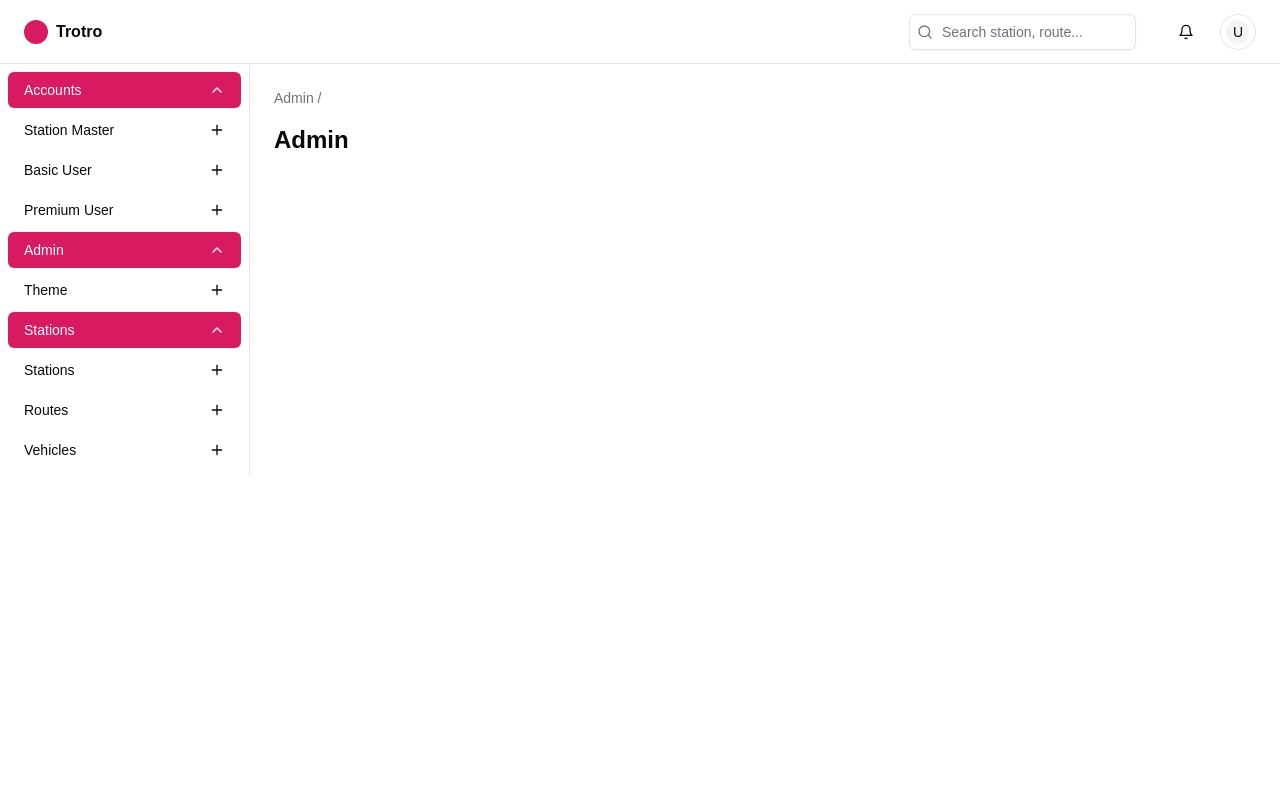
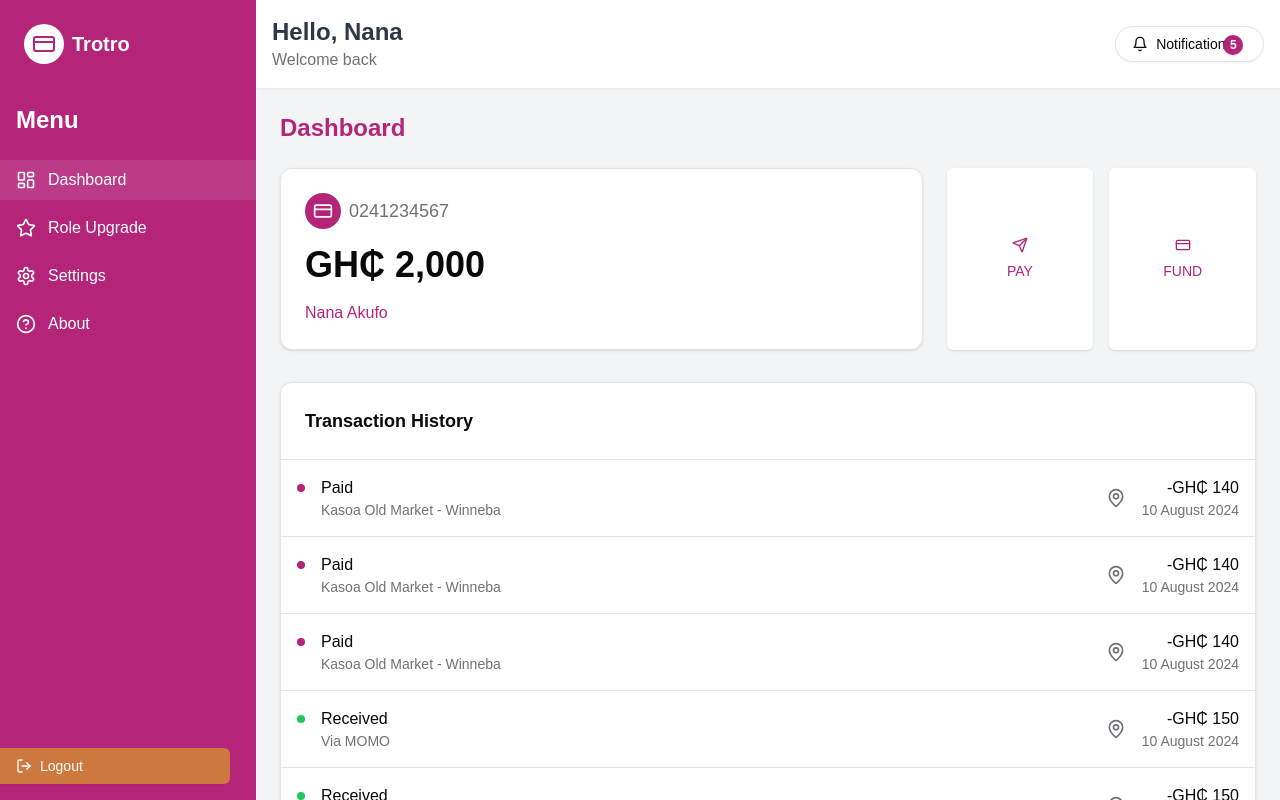
Before and after one commit to 404SolutionsGH/trotrolive-front, a Next.js app: page /admin in a window 1280 px wide. Built offline with nearby package versions, Linux system fonts and the light colour scheme.

Commit message:
Refactor admin layout and header; add Badge component and enhance dashboard UI

```diff
--- a/app/(dashboard)/admin/page.tsx
+++ b/app/(dashboard)/admin/page.tsx
@@ -1,20 +1,72 @@
 "use client"
 
-import Link from "next/link"
+import { CreditCard, MapPin, Send } from 'lucide-react'
+
+import { Button } from "@/components/ui/button"
+import { Card, CardContent } from "@/components/ui/card"
 
 
 export default function Admin() {
   return (
-    <div className="space-y-6">
-      <div>
-        <nav className="mb-4 text-sm text-muted-foreground">
-          <Link className="hover:text-foreground" href="#">
-            Admin
-          </Link>
-          {" / "}
-        </nav>
-        <h1 className="text-2xl font-semibold">Admin</h1>
+    <main className="p-6">
+      <h2 className="mb-6 text-2xl font-semibold text-[#B4257A]">Dashboard</h2>
+
+      <div className="mb-8 grid gap-6 md:grid-cols-3">
+        <Card className="col-span-2">
+          <CardContent className="flex flex-col gap-4 p-6">
+            <div className="flex items-center gap-2">
+              <div className="rounded-full bg-[#B4257A] p-2">
+                <CreditCard className="h-5 w-5 text-white" />
+              </div>
+              <span className="text-lg text-muted-foreground">0241234567</span>
+            </div>
+            <div className="text-4xl font-bold">GH₵ 2,000</div>
+            <div className="text-[#B4257A]">Nana Akufo</div>
+          </CardContent>
+        </Card>
+        <div className="grid grid-cols-2 gap-4">
+          <Button className="flex h-auto flex-col items-center justify-center gap-2 bg-white p-6 text-[#B4257A] hover:bg-white/90">
+            <Send className="h-10 w-10" />
+            <span>PAY</span>
+          </Button>
+          <Button className="flex h-auto flex-col items-center justify-center gap-2 bg-white p-6 text-[#B4257A] hover:bg-white/90">
+            <CreditCard className="h-10 w-10" />
+            <span className=''>FUND</span>
+          </Button>
+        </div>
       </div>
-    </div>
+
+      <Card>
+        <CardContent className="p-0">
+          <div className="p-6">
+            <h3 className="text-lg font-semibold">Transaction History</h3>
+          </div>
+          {[
+            { type: "Paid", location: "Kasoa Old Market - Winneba", amount: "-GH₵ 140" },
+            { type: "Paid", location: "Kasoa Old Market - Winneba", amount: "-GH₵ 140" },
+            { type: "Paid", location: "Kasoa Old Market - Winneba", amount: "-GH₵ 140" },
+            { type: "Received", location: "Via MOMO", amount: "-GH₵ 150" },
+            { type: "Received", location: "Via MOMO", amount: "-GH₵ 150" },
+          ].map((transaction, index) => (
+            <div key={index} className="flex items-center justify-between border-t p-4">
+              <div className="flex items-start gap-4">
+                <div className={`h-2 w-2 translate-y-2 rounded-full ${transaction.type === "Paid" ? "bg-[#B4257A]" : "bg-green-500"}`} />
+                <div>
+                  <div className="font-medium">{transaction.type}</div>
+                  <div className="text-sm text-muted-foreground">{transaction.location}</div>
+                </div>
+              </div>
+              <div className="flex items-center gap-4">
+                <MapPin className="h-5 w-5 text-muted-foreground" />
+                <div className="text-right">
+                  <div className="font-medium">{transaction.amount}</div>
+                  <div className="text-sm text-muted-foreground">10 August 2024</div>
+                </div>
+              </div>
+            </div>
+          ))}
+        </CardContent>
+      </Card>
+    </main>
   )
 }
--- a/components/header.tsx
+++ b/components/header.tsx
@@ -1,55 +1,22 @@
-import { Bell, Search } from "lucide-react"
-import Link from "next/link"
-import { Avatar, AvatarFallback } from "@/components/ui/avatar"
+import { Bell } from 'lucide-react'
+
+import { Badge } from "@/components/ui/badge"
 import { Button } from "@/components/ui/button"
-import { Input } from "@/components/ui/input"
-import {
-  DropdownMenu,
-  DropdownMenuContent,
-  DropdownMenuItem,
-  DropdownMenuTrigger,
-} from "@/components/ui/dropdown-menu"
 
 export function Header() {
   return (
-    <header className="flex h-16 items-center border-b px-4 lg:px-6">
-      <Link className="flex items-center gap-2 font-semibold" href="#">
-        <div className="h-6 w-6 rounded-full bg-[#D81B60]" />
-        Trotro
-      </Link>
-      <div className="ml-auto flex items-center gap-4">
-        <form className="hidden lg:block">
-          <div className="flex-1 justify-center max-w-sm mx-4">
-            <div className="relative">
-              <Search className="absolute left-2 top-2.5 h-4 w-4 text-muted-foreground" />
-              <Input placeholder="Search station, route..." className="pl-8" />
-            </div>
-          </div>
-        </form>
-        <Button size="icon" variant="ghost">
-          <Bell className="h-4 w-4" />
-          <span className="sr-only">Notifications</span>
-        </Button>
-        <DropdownMenu>
-          <DropdownMenuTrigger asChild>
-            <Button
-              className="rounded-full border border-border"
-              size="icon"
-              variant="ghost"
-            >
-              <Avatar className="h-6 w-6">
-                <AvatarFallback>U</AvatarFallback>
-              </Avatar>
-              <span className="sr-only">Toggle user menu</span>
-            </Button>
-          </DropdownMenuTrigger>
-          <DropdownMenuContent align="end">
-            <DropdownMenuItem>Profile</DropdownMenuItem>
-            <DropdownMenuItem>Settings</DropdownMenuItem>
-            <DropdownMenuItem>Logout</DropdownMenuItem>
-          </DropdownMenuContent>
-        </DropdownMenu>
+    <header className="flex items-center justify-between bg-white p-4 shadow-sm">
+      <div>
+        <h1 className="text-2xl font-semibold text-[#2D3748]">Hello, Nana</h1>
+        <p className="text-muted-foreground">Welcome back</p>
       </div>
+      <Button variant="outline" className="relative justify-start w-[15%] rounded-full">
+        <Bell className="h-5 w-5" />
+        <span className="text-sm">Notifications</span>
+        <div className='justify-end'>
+          <Badge className="absolute right-5 top-2 h-5 w-5 rounded-full bg-[#B4257A] pl-1.5 text-white">5</Badge>
+        </div>
+      </Button>
     </header>
   )
 }
--- a/components/layout/admin-layout.tsx
+++ b/components/layout/admin-layout.tsx
@@ -7,13 +7,13 @@ export default function AdminLayout({
   children: React.ReactNode
 }) {
   return (
-    <div className="min-h-screen bg-background">
-      <Header />
-      <div className="flex">
+    <div className="flex h-screen bg-gray-100">
         <Sidebar />
-        <main className="flex-1 p-4 lg:p-6">
+        <div className="flex-1 overflow-auto">
+        <Header />
+
           {children}
-        </main>
+
       </div>
     </div>
   )
--- a/components/sidebar.tsx
+++ b/components/sidebar.tsx
@@ -1,143 +1,61 @@
 "use client"
 
-import { ChevronDown, Plus } from "lucide-react"
+import { CreditCard, HelpCircle, LayoutDashboard, LogOut, Settings, Star } from 'lucide-react'
 import Link from "next/link"
 import { Button } from "@/components/ui/button"
-import { usePathname } from "next/navigation"
-import { useState } from "react"
 
 export function Sidebar() {
 
-    const [sidebarOpen, setSidebarOpen] = useState({
-        accounts: true,
-        admin: true,
-        stations: true,
-    })
-
-  const pathname = usePathname()
-
   return (
-    <aside className="w-[250px] border-r">
-      <nav className="grid gap-1 p-2">
-        <div className="grid gap-1">
+    <div className="hidden w-64 flex-col bg-[#B4257A] text-white md:flex">
+        <div className="p-6">
+          <div className="flex items-center gap-2">
+            <div className="rounded-full bg-white p-2">
+              <CreditCard className="h-6 w-6 text-[#B4257A]" />
+            </div>
+            <span className="text-xl font-semibold">Trotro</span>
+          </div>
+        </div>
+        <nav className="flex-1 space-y-2 py-4">
+          <h2 className="mb-6 px-4 text-2xl font-bold">Menu</h2>
+          <Link
+            href="#"
+            className="flex items-center gap-3 rounded-none bg-white/10 px-4 py-2 text-white transition-colors hover:bg-white/20"
+          >
+            <LayoutDashboard className="h-5 w-5" />
+            Dashboard
+          </Link>
+          <Link
+            href="#"
+            className="flex items-center gap-3 rounded-none px-4 py-2 text-white transition-colors hover:bg-white/20"
+          >
+            <Star className="h-5 w-5" />
+            Role Upgrade
+          </Link>
+          <Link
+            href="#"
+            className="flex items-center gap-3 rounded-none px-4 py-2 text-white transition-colors hover:bg-white/20"
+          >
+            <Settings className="h-5 w-5" />
+            Settings
+          </Link>
+          <Link
+            href="#"
+            className="flex items-center gap-3 rounded-none px-4 py-2 text-white transition-colors hover:bg-white/20"
+          >
+            <HelpCircle className="h-5 w-5" />
+            About
+          </Link>
+        </nav>
+        <div className="w-[90%] py-4">
           <Button
-            className="justify-between bg-[#D81B60] text-white hover:bg-[#C2185B]"
-            variant="ghost"
-            onClick={() => setSidebarOpen({ ...sidebarOpen, accounts: !sidebarOpen.accounts })}
+            variant="secondary"
+            className="w-full justify-start gap-2 rounded-l-none rounded-r-md bg-[#CD783F] text-white hover:bg-[#CD783F]/90"
           >
-            Accounts
-            <ChevronDown className={`h-4 w-4 transition-transform ${sidebarOpen.accounts ? 'rotate-180' : ''}`} />
+            <LogOut className="h-5 w-5" />
+            Logout
           </Button>
-
-          {sidebarOpen.accounts && (
-            <>
-            <Link href="/admin/users">
-            <Button
-              className={`justify-between w-full ${
-                pathname.startsWith('/users') ? 'bg-muted' : ''
-              }`}
-              variant="ghost"
-            >
-              Station Master
-              <Plus className="h-4 w-4" />
-            </Button>
-          </Link>
-          <Link href="/admin/users">
-            <Button
-              className={`justify-between w-full ${
-                pathname.startsWith('/users') ? 'bg-muted' : ''
-              }`}
-              variant="ghost"
-            >
-              Basic User
-              <Plus className="h-4 w-4" />
-            </Button>
-          </Link>
-          <Link href="/admin/users">
-            <Button
-              className={`justify-between w-full ${
-                pathname.startsWith('/users') ? 'bg-muted' : ''
-              }`}
-              variant="ghost"
-            >
-              Premium User
-              <Plus className="h-4 w-4" />
-            </Button>
-          </Link>
-          </>
-        )}
         </div>
-
-        <div className="grid gap-1">
-          <Button
-            className="justify-between bg-[#D81B60] text-white hover:bg-[#C2185B]"
-            variant="ghost"
-            onClick={() => setSidebarOpen({ ...sidebarOpen, admin: !sidebarOpen.admin })}
-          >
-            Admin
-            <ChevronDown className={`h-4 w-4 transition-transform ${sidebarOpen.admin ? 'rotate-180' : ''}`} />
-          </Button>
-
-        {sidebarOpen.admin && (
-          <Link href="/admin/theme">
-            <Button className="justify-between w-full" variant="ghost">
-              Theme
-              <Plus className="h-4 w-4" />
-            </Button>
-          </Link>
-        )}
-        </div>
-
-        <div className="grid gap-1">
-          <Button
-            className="justify-between bg-[#D81B60] text-white hover:bg-[#C2185B]"
-            variant="ghost"
-            onClick={() => setSidebarOpen({ ...sidebarOpen, stations: !sidebarOpen.stations })}
-          >
-            Stations
-            <ChevronDown className={`h-4 w-4 transition-transform ${sidebarOpen.stations ? 'rotate-180' : ''}`} />
-          </Button>
-
-          {sidebarOpen.stations && (
-        <>
-          <Link href="/admin/stations">
-            <Button
-              className={`justify-between w-full ${
-                pathname === '/stations' ? 'bg-muted' : ''
-              }`}
-              variant="ghost"
-            >
-              Stations
-              <Plus className="h-4 w-4" />
-            </Button>
-          </Link>
-          <Link href="/admin/routes">
-            <Button
-              className={`justify-between w-full ${
-                pathname === '/routes' ? 'bg-muted' : ''
-              }`}
-              variant="ghost"
-            >
-              Routes
-              <Plus className="h-4 w-4" />
-            </Button>
-          </Link>
-          <Link href="/admin/vehicles">
-            <Button
-              className={`justify-between w-full ${
-                pathname === '/vehicles' ? 'bg-muted' : ''
-              }`}
-              variant="ghost"
-            >
-              Vehicles
-              <Plus className="h-4 w-4" />
-            </Button>
-          </Link>
-        </>
-          )}
-
-        </div>
-      </nav>
-    </aside>
+      </div>
   )
 }
--- /dev/null
+++ b/components/ui/badge.tsx
@@ -0,0 +1,36 @@
+import * as React from "react"
+import { cva, type VariantProps } from "class-variance-authority"
+
+import { cn } from "@/lib/utils"
+
+const badgeVariants = cva(
+  "inline-flex items-center rounded-md border px-2.5 py-0.5 text-xs font-semibold transition-colors focus:outline-none focus:ring-2 focus:ring-ring focus:ring-offset-2",
+  {
+    variants: {
+      variant: {
+        default:
+          "border-transparent bg-primary text-primary-foreground shadow hover:bg-primary/80",
+        secondary:
+          "border-transparent bg-secondary text-secondary-foreground hover:bg-secondary/80",
+        destructive:
+          "border-transparent bg-destructive text-destructive-foreground shadow hover:bg-destructive/80",
+        outline: "text-foreground",
+      },
+    },
+    defaultVariants: {
+      variant: "default",
+    },
+  }
+)
+
+export interface BadgeProps
+  extends React.HTMLAttributes<HTMLDivElement>,
+    VariantProps<typeof badgeVariants> {}
+
+function Badge({ className, variant, ...props }: BadgeProps) {
+  return (
+    <div className={cn(badgeVariants({ variant }), className)} {...props} />
+  )
+}
+
+export { Badge, badgeVariants }
```
